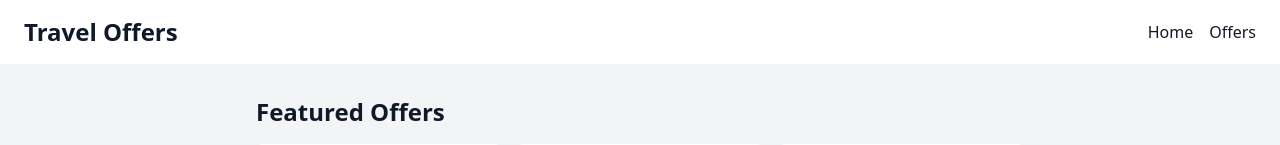
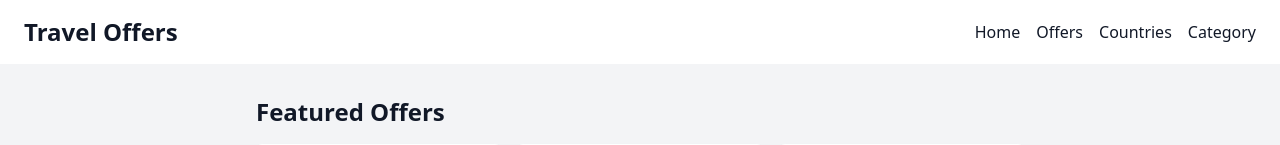
Before and after one commit to josugoar/starwars, a Django app: template offers/templates/offers/index.html in a window 1280 px wide. Shown: the top 145 px of the page. Run offline with Django 4.2, Linux system fonts and the light colour scheme; the template is opened without the code that fills it: values that come from a table or form of the project are taken from there, others are empty; data comes from the database, SQL or seed files in the repository; some libraries are stand-ins or nearby versions.

Commit message:
Remove favicon and add navigation links to base_generic.html

```diff
--- a/offers/templates/offers/base_generic.html
+++ b/offers/templates/offers/base_generic.html
@@ -1,14 +1,10 @@
 {% load i18n %}
-{% load static %}
 <!DOCTYPE html>
 <html lang="en">
   <head>
     <title>Travel Offers</title>
     <meta charset="utf-8" />
     <meta name="viewport" content="width=device-width, initial-scale=1" />
-    <link rel="shortcut icon"
-          type="image/png"
-          href="{% static 'offers/img/favicon.png' %}">
     <script src="https://cdn.tailwindcss.com"></script>
   </head>
   <body>
@@ -22,6 +18,12 @@
           {% url 'offers:offer-list' as offer_list_url %}
           <a {% if request.path == offer_list_url %} class="text-blue-500 hover:text-blue-500" {% else %} class="text-gray-900 hover:text-blue-500" {% endif %}
              href="{{ offer_list_url }}">{% translate "Offers" %}</a>
+          {% url 'offers:country-list' as country_list_url %}
+          <a {% if request.path == country_list_url %} class="text-blue-500 hover:text-blue-500" {% else %} class="text-gray-900 hover:text-blue-500" {% endif %}
+             href="{{ country_list_url }}">{% translate "Countries" %}</a>
+          {% url 'offers:category-list' as category_list_url %}
+          <a {% if request.path == category_list_url %} class="text-blue-500 hover:text-blue-500" {% else %} class="text-gray-900 hover:text-blue-500" {% endif %}
+             href="{{ category_list_url }}">{% translate "Category" %}</a>
         </nav>
       </header>
       <main class="flex-1 py-8 px-4 md:px-6">
```
Also changed, not shown: offers/static/offers/img/favicon.png (deleted).
